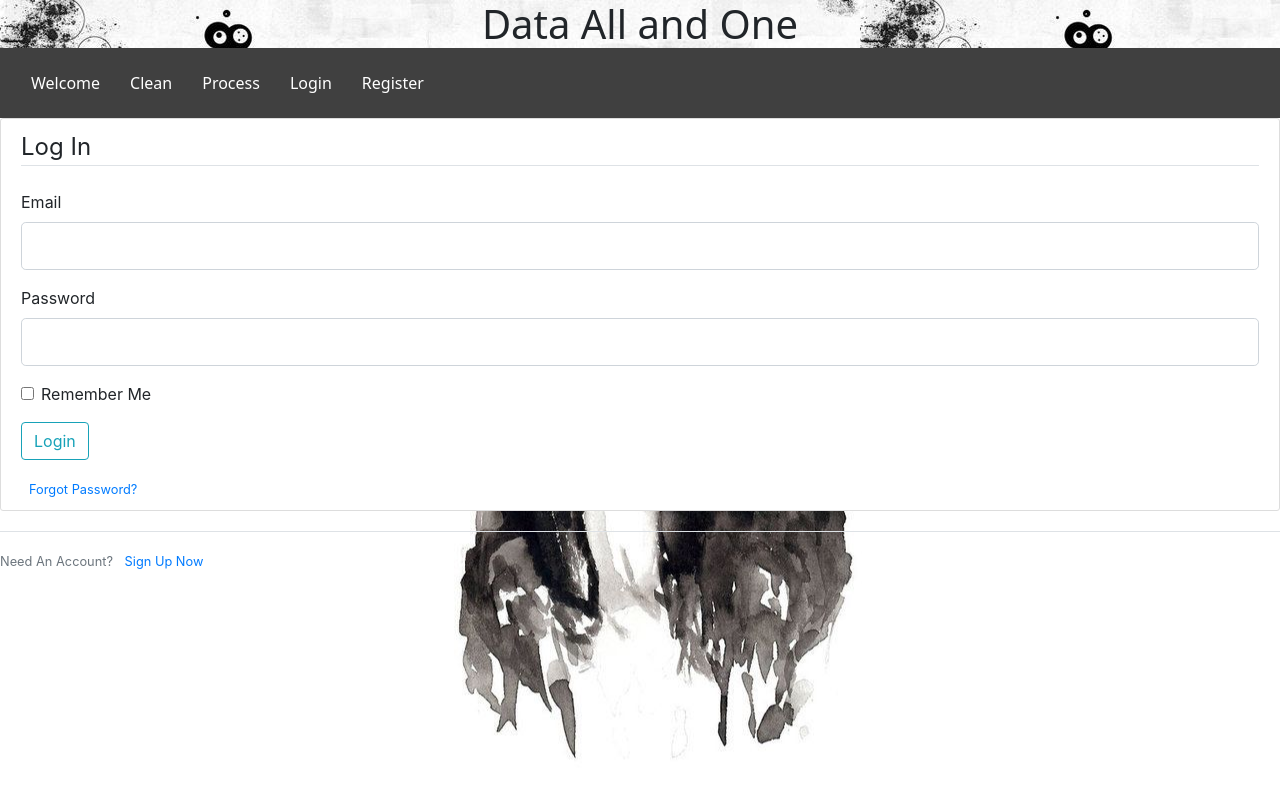
After one commit to drod75/data-all-in-all, a Flask app: page /login in a window 1280 px wide. The commit adds this page. Run offline with Flask 3, Linux system fonts and the light colour scheme; some web fonts are replaced.

Commit message:
'login_added'

```diff
--- a/form.py
+++ b/forms.py
@@ -1,12 +1,12 @@
 from flask_wtf import FlaskForm
 from wtforms import StringField, PasswordField, EmailField, SubmitField, BooleanField
-from wtforms.validators import DataRequired, Email
+from wtforms.validators import DataRequired, Email, Length, EqualTo
 
 class RegisterForm(FlaskForm):
-    username = StringField('Username', validators=[DataRequired()])
-    email = EmailField('Email', validators=[DataRequired()])
+    username = StringField('Username', validators=[DataRequired(), Length(min=2, max=20)])
+    email = EmailField('Email', validators=[DataRequired(), Email()])
     password = PasswordField('Password', validators=[DataRequired()])
-    confirmed_password = PasswordField('Confirm your Password', validators=[DataRequired()])
+    confirm_password = PasswordField('Confirm your Password', validators=[DataRequired(), EqualTo('password')])
     submit = SubmitField('Confirm')
 
 class LoginForm(FlaskForm):
--- a/requirements.txt
+++ b/requirements.txt
@@ -2,8 +2,10 @@ blinker==1.8.2
 click==8.1.7
 colorama==0.4.6
 dnspython==2.6.1
+email_validator==2.2.0
 Flask==3.0.3
 Flask-WTF==1.2.1
+idna==3.10
 itsdangerous==2.2.0
 Jinja2==3.1.4
 MarkupSafe==2.1.5
--- a/routes.py
+++ b/routes.py
@@ -1,16 +1,37 @@
-from flask import Flask, render_template
+from flask import Flask, render_template, url_for, flash, redirect
+from forms import RegisterForm, LoginForm
 
 app = Flask(__name__, static_folder='static')
+app.config['SECRET_KEY'] = 'd23b5a76c202b3ab3c4d5bccf4b1d985'
 
 @app.route('/')
 @app.route("/home")
 def home():
-    return render_template('home.html')
+    return render_template('home.html', title='Home')
+
+@app.route("/register", methods=['GET', 'POST'])
+def register():
+    form = RegisterForm()
+    if form.validate_on_submit():
+        flash(f'Account created for {form.username.data}!', 'success')
+        return redirect(url_for('home'))
+    return render_template('register.html', form=form, title='Register')
+
+@app.route("/login", methods=['GET', 'POST'])
+def login():
+    form = LoginForm()
+    if form.validate_on_submit():
+        if form.email.data == 'test@gmail.com' and form.password.data == '123':
+            flash('You have been logged in!', 'success')
+            return redirect(url_for('home'))
+        else:
+            flash('Login Unsuccessful. Please check username and password', 'danger')
+    return render_template('login.html', form=form, title='Home')
 
 @app.route('/data-cleaning')
 def data_cleaning():
-    return render_template('cleaning.html')
+    return render_template('cleaning.html', title='Cleaning')
 
 @app.route('/data-processing')
 def data_processing():
-    return render_template('processing.html')
+    return render_template('processing.html', title='Processing')
--- a/static/css/style.css
+++ b/static/css/style.css
@@ -1,7 +1,7 @@
 body {
   margin: 0;
 }
-main{
+main {
   margin-left: 20px;
   margin-right: 20px;
 }
@@ -18,9 +18,17 @@ p {
   padding-left: 20px;
   padding-right: 20px;
 }
-.art{
-  background-image: url('../imgs/The_King_is_dead!.jpg');
+.art {
+  background-image: url("../imgs/The_King_is_dead!.jpg");
   background-repeat: no-repeat;
   background-position: center;
   background-attachment: fixed;
 }
+
+.content-section {
+  background: #ffffff;
+  padding: 10px 20px;
+  border: 1px solid #dddddd;
+  border-radius: 3px;
+  margin-bottom: 20px;
+}
--- a/templates/base.html
+++ b/templates/base.html
@@ -16,10 +16,11 @@
       crossorigin="anonymous"
     />
 
-    <title>
-      {% block title %}
-      {% endblock %}
-    </title>
+    {% if title %}
+        <title>Data All in One: {{ title }}</title>
+    {% else %}
+        <title>Flask Blog</title>
+    {% endif %}
 
     <link
       rel="stylesheet"
@@ -62,6 +63,8 @@
         <li><a href="{{ url_for('home') }}">Welcome</a></li>
         <li><a href="{{ url_for('data_cleaning') }}">Clean</a></li>
         <li><a href="{{ url_for('data_processing') }}">Process</a></li>
+        <li><a href="{{ url_for('login') }}">Login</a></li>
+        <li><a href="{{ url_for('register') }}">Register</a></li>
       </ul>
     </nav>
 
--- a/templates/cleaning.html
+++ b/templates/cleaning.html
@@ -1,7 +1,4 @@
 {% extends 'base.html' %}
-{% block title %}
-Cleaning Page
-{% endblock %}
 {% block content%}
     <h2 class='barlow-condensed-regular page_header'>Data Cleaning Center</h3>
 {% endblock %}
--- a/templates/home.html
+++ b/templates/home.html
@@ -1,8 +1,5 @@
 <!-- Home Page -->
 {% extends 'base.html' %}
-{% block title %}
-Home
-{% endblock %}
 {% block content%}
     <h2 class='barlow-condensed-regular page_header'>Welcome to Data Processing Net!</h3>
     <p class = 'barlow-condensed-regular'>
--- /dev/null
+++ b/templates/login.html
@@ -0,0 +1,52 @@
+<!-- Login Page -->
+{% extends 'base.html' %}
+{% block content %}
+<div class="content-section">
+  <form method="POST" action="" novalidate>
+    {{ form.hidden_tag() }}
+    <fieldset class="form-group">
+      <legend class="border-bottom mb-4">Log In</legend>
+      <div class="form-group">
+        {{ form.email.label(class="form-control-label") }} {% if
+        form.email.errors %} {{ form.email(class="form-control form-control-lg
+        is-invalid") }}
+        <div class="invalid-feedback">
+          {% for error in form.email.errors %}
+          <span>{{ error }}</span>
+          {% endfor %}
+        </div>
+        {% else %} {{ form.email(class="form-control form-control-lg") }} {%
+        endif %}
+      </div>
+      <div class="form-group">
+        {{ form.password.label(class="form-control-label") }} {% if
+        form.password.errors %} {{ form.password(class="form-control
+        form-control-lg is-invalid") }}
+        <div class="invalid-feedback">
+          {% for error in form.password.errors %}
+          <span>{{ error }}</span>
+          {% endfor %}
+        </div>
+        {% else %} {{ form.password(class="form-control form-control-lg") }} {%
+        endif %}
+      </div>
+      <div class="form-check">
+        {{ form.remember(class="form-check-input") }} {{
+        form.remember.label(class="form-check-label") }}
+      </div>
+    </fieldset>
+    <div class="form-group">
+      {{ form.submit(class="btn btn-outline-info") }}
+    </div>
+    <small class="text-muted ml-2">
+      <a href="#">Forgot Password?</a>
+    </small>
+  </form>
+</div>
+<div class="border-top pt-3">
+  <small class="text-muted">
+    Need An Account?
+    <a class="ml-2" href="{{ url_for('register') }}">Sign Up Now</a>
+  </small>
+</div>
+{% endblock content %}
--- a/templates/processing.html
+++ b/templates/processing.html
@@ -1,7 +1,4 @@
 {% extends 'base.html' %}
-{% block title %}
-Processing Page
-{% endblock %}
 {% block content%}
     <h2 class='barlow-condensed-regular page_header'>Data Processing Center</h3>
 {% endblock %}
```
Also changed, not shown: templates/register.html (added, +74 -0 lines).
